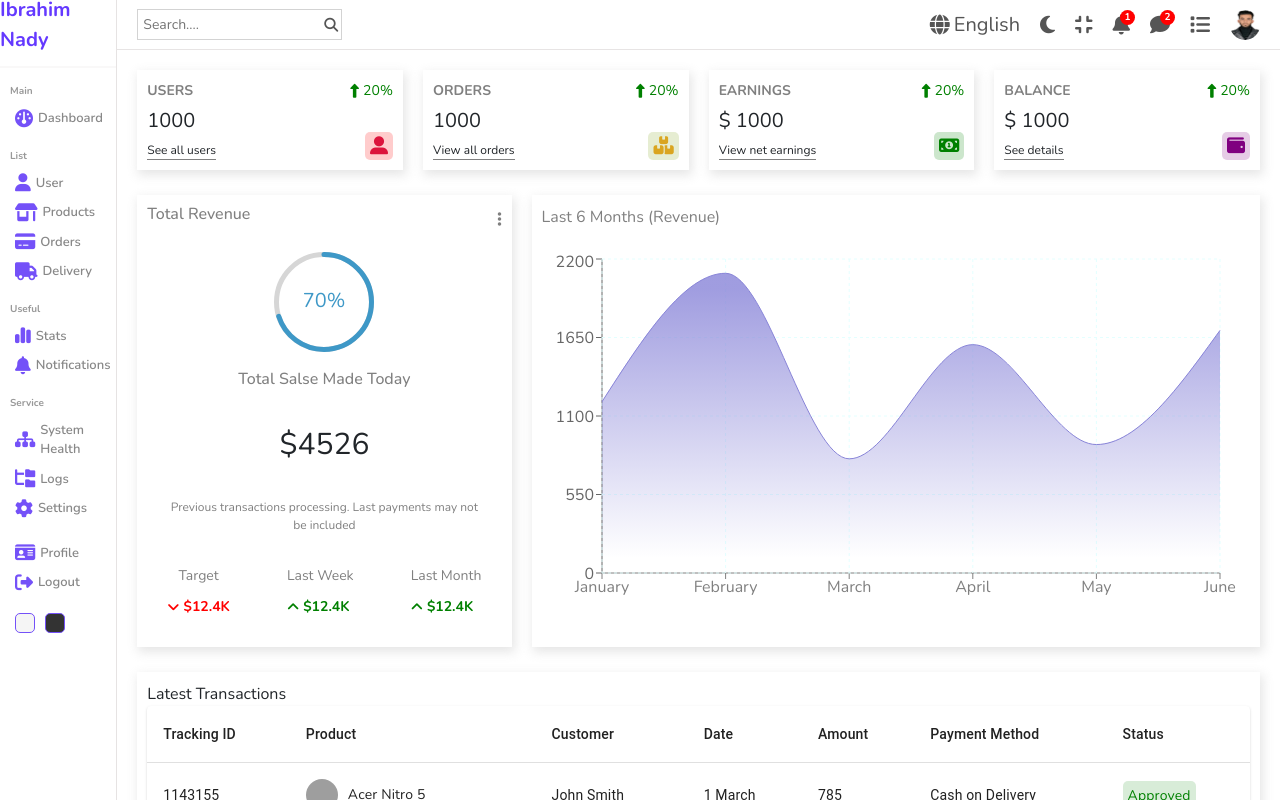
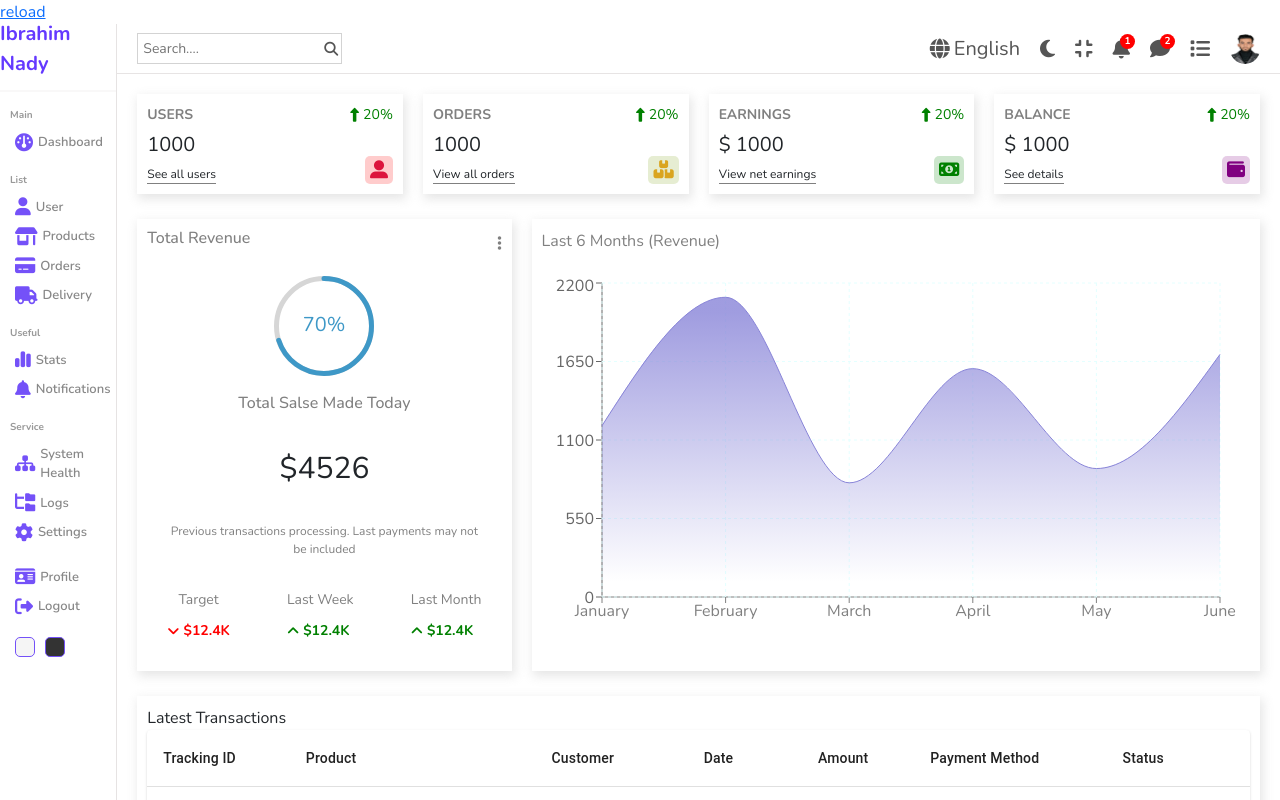
Before and after one commit to ibrahimnady/Dashboard-control, a React (Create React App) app: page / in a window 1280 px wide. Shown: the top 800 px of the page. Built offline with nearby package versions, Linux system fonts and the light colour scheme; grey boxes are pictures that could not be loaded.

Commit message:
fix error

```diff
--- a/src/App.js
+++ b/src/App.js
@@ -1,4 +1,4 @@
-import {Routes, Route } from "react-router-dom";
+import {Routes, Route, Link } from "react-router-dom";
 import Home from "./pages/home/Home";
 import Login from './pages/login/Login';
 import List from './pages/list/List';
@@ -15,7 +15,9 @@ function App() {
   const {darkMode} = useContext(DarkModeContext)
   return (
     <div className={darkMode ? "app dark" : "app "}>
+      <div> <Link to={"home"}>reload</Link></div>
         <Routes>
+          <Route path="home" element={<Home/>}/>
           <Route path='*' element={<Home/>}/>
           <Route path="/">
             <Route index element={<Home />} />
```
Also changed, not shown: 2 other files (tests, documents, lock files or other folders).
